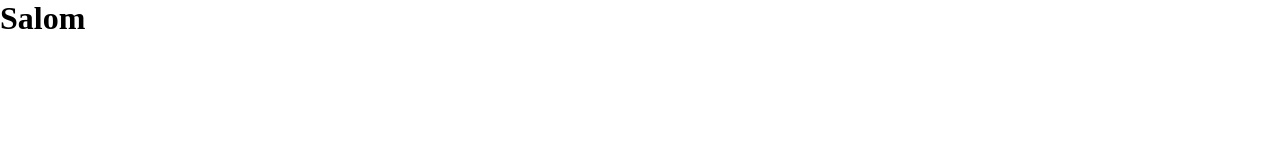
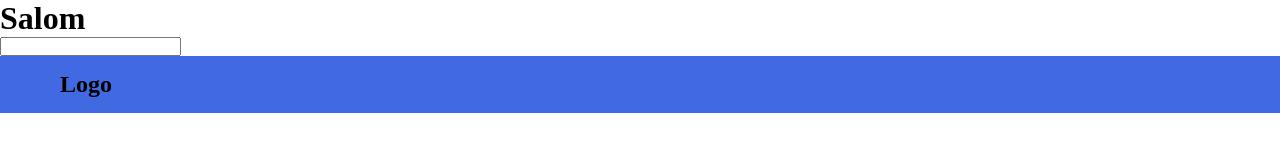
Before and after one commit to SuperDay2035/testgit, a plain HTML site: page index.html in a window 1280 px wide. Drawn offline with Linux system fonts and the light colour scheme.

Commit message:
added some styles

```diff
--- a/index.html
+++ b/index.html
@@ -8,5 +8,11 @@
 </head>
 <body>
     <h1>Salom</h1>
+
+    <input type="text">
+
+    <nav>
+        <h1>Logo</h1>
+    </nav>
 </body>
 </html>
--- a/style.css
+++ b/style.css
@@ -3,3 +3,8 @@
     padding: 0;
     box-sizing: border-box;
 }
+
+nav{
+    padding: 15px 60px;
+    background-color: royalblue;
+}
```
